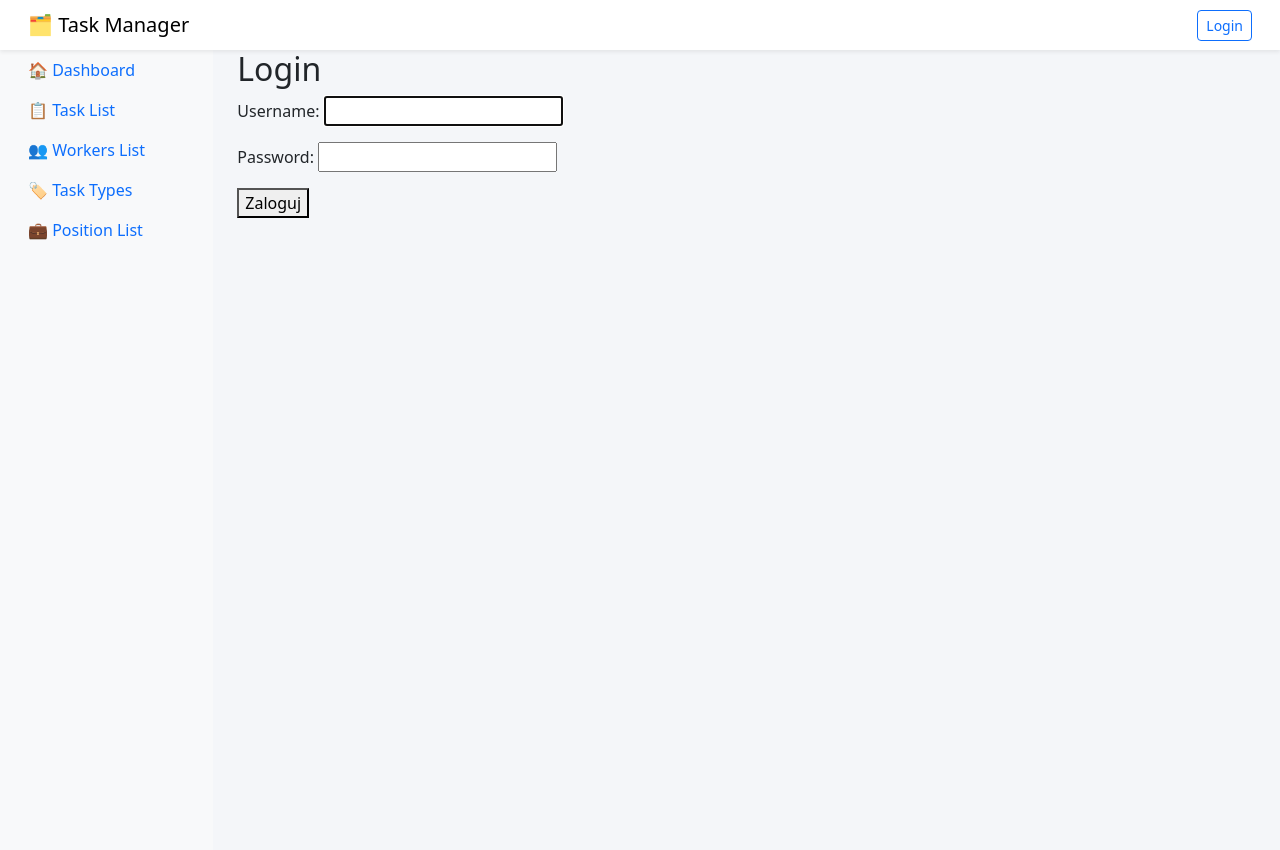
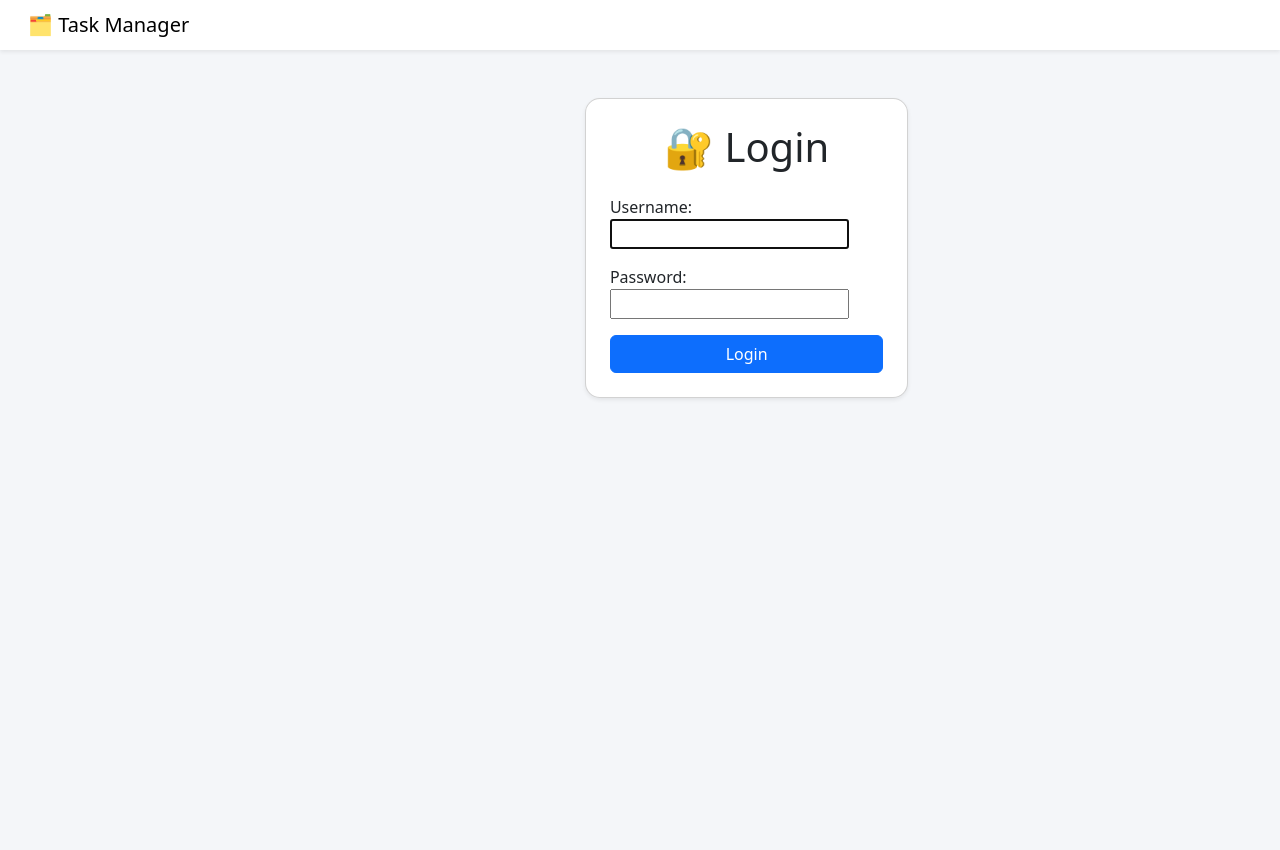
Before and after one commit to Qbaldo/IT_task_manager, a Django app: page /login/ in a window 1280 px wide. Run offline with Django 5.2, Linux system fonts and the light colour scheme.

Commit message:
Style login page and remove login button

```diff
--- a/IT_task_manager/templates/base.html
+++ b/IT_task_manager/templates/base.html
@@ -15,7 +15,9 @@
   {% include 'navbar.html' %}
   <div class="container-fluid">
     <div class="row">
-      {% include 'sidebar.html' %}
+      {% if user.is_authenticated %}
+        {% include 'sidebar.html' %}
+      {% endif %}
 
       <main class="col-md-9 ms-sm-auto col-lg-10 px-md-4 pt-0 mt-0">
                   {% block content %}{% endblock %}
--- a/IT_task_manager/templates/navbar.html
+++ b/IT_task_manager/templates/navbar.html
@@ -32,15 +32,6 @@
 
       </form>
 
-      {% else %}
-
-      <a href="{% url 'login' %}"
-         class="btn btn-outline-primary btn-sm">
-
-        Login
-
-      </a>
-
       {% endif %}
 
     </div>
--- a/IT_task_manager/templates/registration/login.html
+++ b/IT_task_manager/templates/registration/login.html
@@ -1,11 +1,38 @@
 {% extends 'base.html' %}
 
+{% block content %}
 
-{% block content %}
-<h2>Login</h2>
-<form method="post">
-  {% csrf_token %}
-  {{ form.as_p }}
-  <button type="submit">Zaloguj</button>
-</form>
+<div class="row justify-content-center">
+
+    <div class="col-md-6 col-lg-4">
+
+        <div class="card shadow-sm mt-5">
+
+            <div class="card-body p-4">
+
+                <h1 class="text-center mb-4">
+                    🔐 Login
+                </h1>
+
+                <form method="post">
+
+                    {% csrf_token %}
+
+                    {{ form.as_p }}
+
+                    <button type="submit"
+                            class="btn btn-primary w-100">
+                        Login
+                    </button>
+
+                </form>
+
+            </div>
+
+        </div>
+
+    </div>
+
+</div>
+
 {% endblock %}
```
